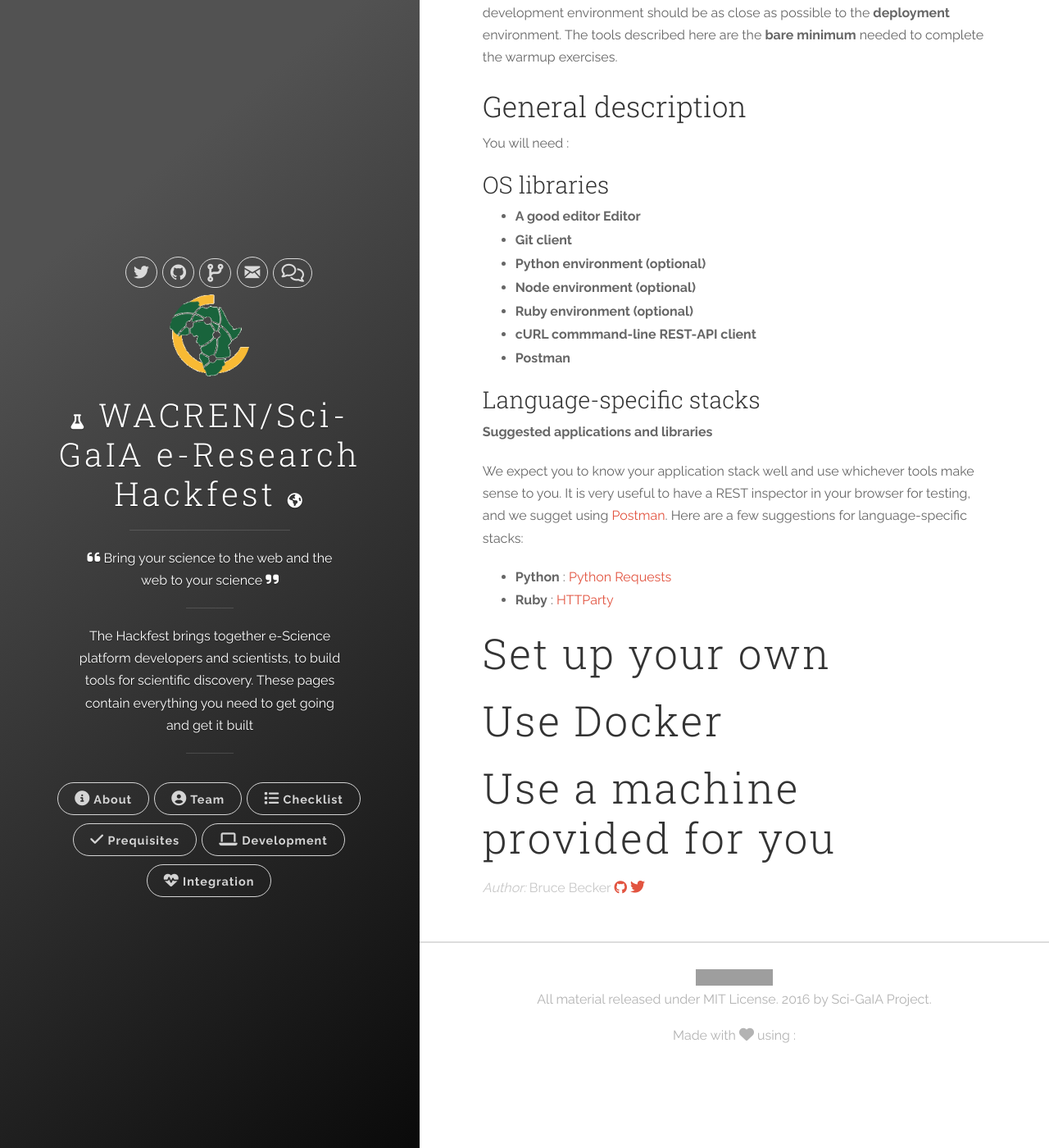
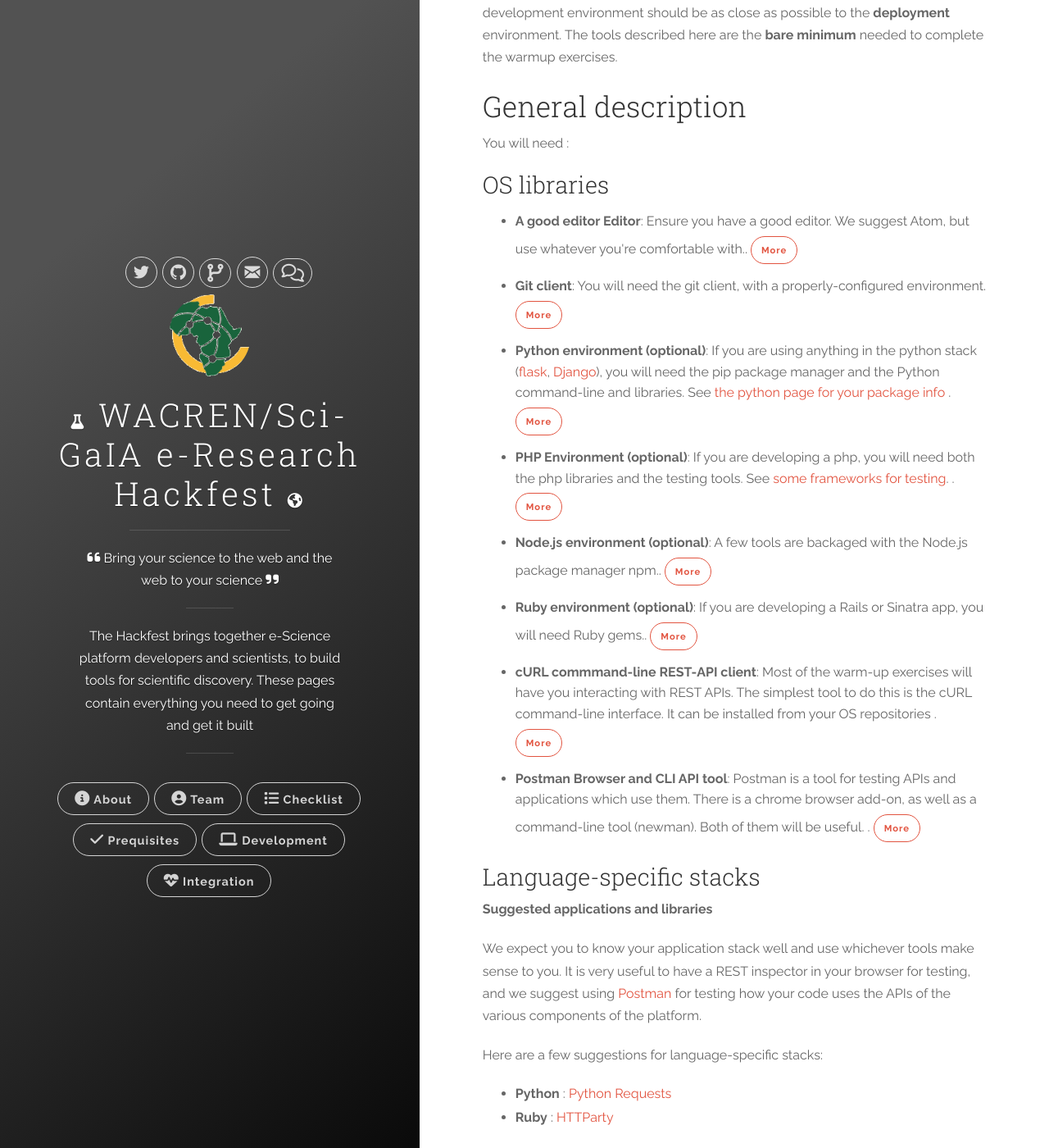
Before and after one commit to kodion/hackfest-site, a Jekyll site: the page built from dev-env.md, in a window 1280 px wide and 1400 px high, scrolled down 252 px. Shown: the whole window at 82% size. Built offline with Jekyll 4.4.1, drawn with Linux system fonts in a browser that asks for light colours; nearby versions of some CDN libraries; grey boxes are pictures that could not be loaded.

Commit message:
forgot php !

```diff
--- a/_data/hackfest.yml
+++ b/_data/hackfest.yml
@@ -75,8 +75,8 @@
     - name: Have an account on an federated identity provider
       more: Many of the services provided are accessible via SAML-based identity federations.
       link:
-        url: /idf
-        external: false
+        url: http://www.sci-gaia.eu/federated-services/
+        external: true
     - name: Join the forum
       more: The forum is the place to discuss ideas, get feedback
       link:
@@ -125,7 +125,13 @@
     icon: python
     more: |
             If you are using anything in the python stack (<a href="http://flask.pocoo.org/docs/0.11/quickstart/">flask</a>, <a href="https://www.djangoproject.com/">Django</a>), you will need the pip package manager and the Python command-line and libraries. See <a href="https://www.python.org/downloads/">the python page for your package info</a>
-  - name: Node environment (optional)
+  - name: PHP Environment (optional)
+    icon: php
+    more: |
+          If you are developing a php, you will need both the php libraries and the testing tools. See <a href="http://www.hongkiat.com/blog/automated-php-test/">some frameworks for testing</a>.
+    link:
+      url: http://php.net/manual/en/install.php
+  - name: Node.js environment (optional)
     icon: nodejs_small
     more: A few tools are backaged with the Node.js package manager npm.
     link:
@@ -141,7 +147,7 @@
             Most of the warm-up exercises will have you interacting with REST APIs. The simplest tool to do this is the cURL command-line interface. It can be installed from your OS repositories
     link:
       url: https://curl.haxx.se/
-  - name: Postman
+  - name: Postman Browser and CLI API tool
     icon: chrome
     more: |
             Postman is a tool for testing APIs and applications which use them. There is a chrome browser add-on, as well as a command-line tool (newman). Both of them will be useful.
--- a/dev-env.md
+++ b/dev-env.md
@@ -18,7 +18,8 @@
 <ul>
 {% for tool in site.data.hackfest.dev_env_generic %}
 <li>
-  <strong>{{ tool.name }}</strong>
+  <span class="devicons devicons-{{ tool.icon }}" style="font-size: 2em;"></span><strong>{{ tool.name }}</strong>: {{ tool.more }}.
+  <a href="{{ tool.link.url }}" class="btn btn-small">More</a>
 </li>
 {% endfor %}
 </ul>
@@ -27,7 +28,11 @@
 
 **Suggested applications and libraries**
 
-We expect you to know your application stack well and use whichever tools make sense to you. It is very useful to have a REST inspector in your browser for testing, and we sugget using [Postman](). Here are a few suggestions for language-specific stacks:
+We expect you to know your application stack well and use whichever tools make sense to you. It is very useful to have a REST inspector in your browser for testing, and we suggest using [Postman](https://www.getpostman.com/) for testing how your code uses the APIs of the various components of the platform.
+
+
+
+Here are a few suggestions for language-specific stacks:
 
 
   * <span class="devicons devicons-python"></span>**Python** : [Python Requests](http://docs.python-requests.org/en/master/)
```
